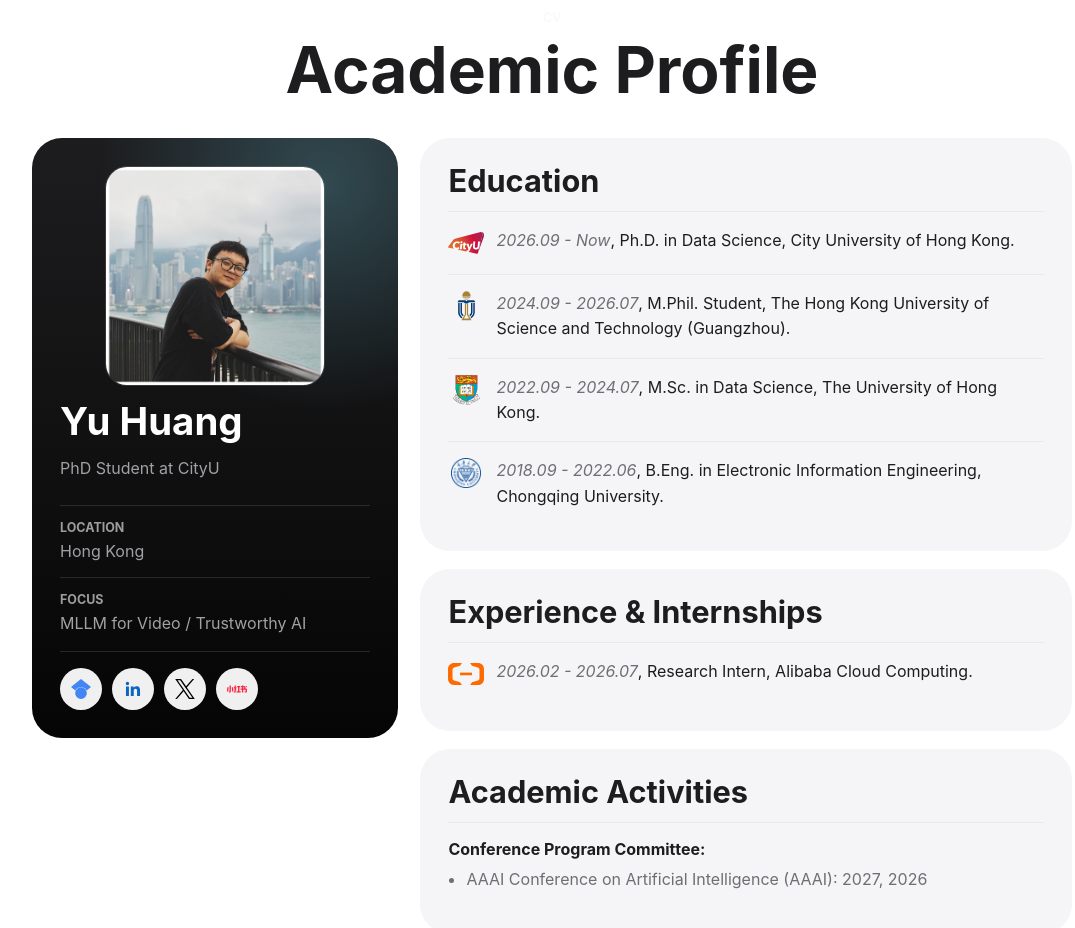
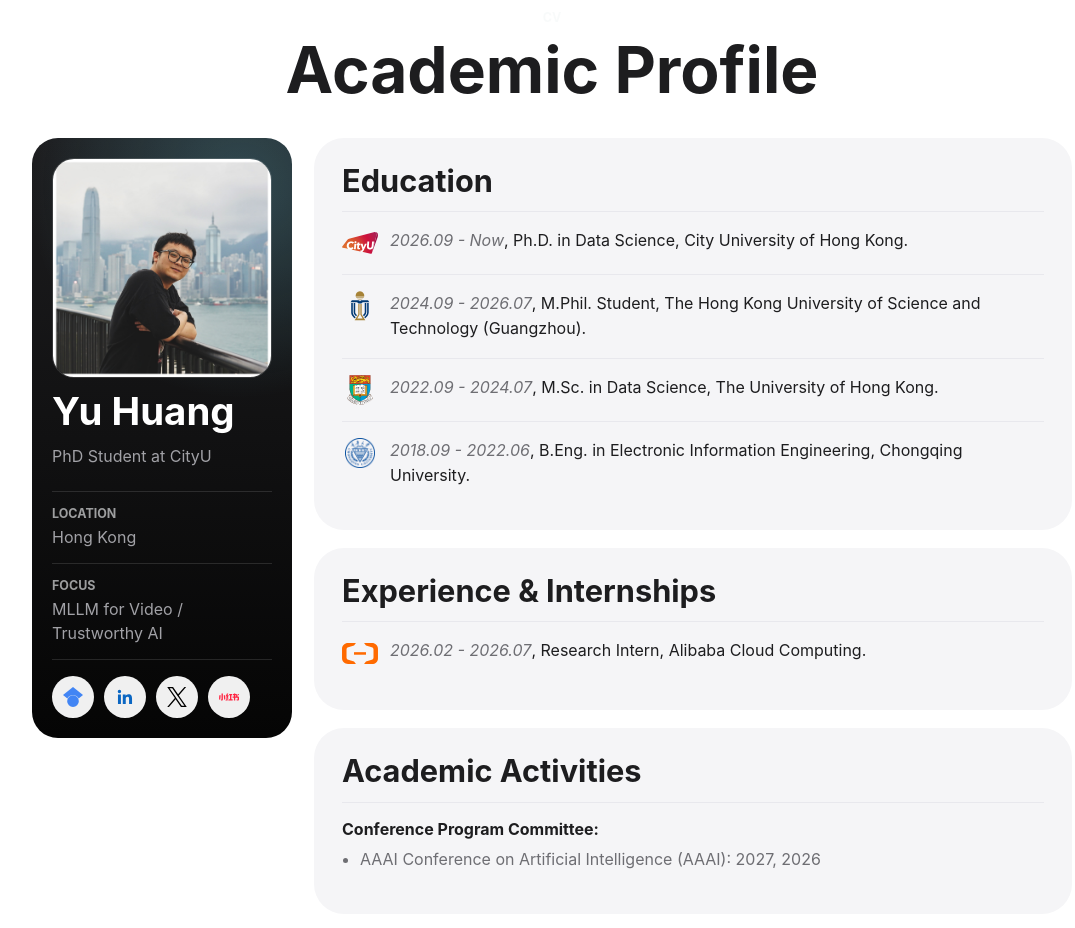
Before and after one commit to hardenyu21/hardenyu21.github.io, a React (Vite) app: page / in a window 1280 px wide. Shown: the part 3580-4508 px from the top of the page, without its empty margins (88-1163 px from the left). Built offline with nearby package versions, Linux system fonts and the light colour scheme.

Commit message:
Compact profile card and refresh photo asset

```diff
--- a/content/cv.json
+++ b/content/cv.json
@@ -2,7 +2,7 @@
   "headline": "PhD Student at CityU",
   "location": "Hong Kong",
   "photo": {
-    "src": "/profile/yu-huang.jpg",
+    "src": "/profile/yu-huang-hong-kong.jpg",
     "alt": "Portrait of Yu Huang"
   },
   "profileLinks": [
--- a/src/styles/layout.css
+++ b/src/styles/layout.css
@@ -468,7 +468,7 @@ main {
 
 .cv-layout {
   display: grid;
-  grid-template-columns: minmax(260px, 0.36fr) minmax(0, 0.64fr);
+  grid-template-columns: 260px minmax(0, 1fr);
   gap: 22px;
   max-width: 1040px;
   margin: 0 auto;
@@ -478,10 +478,12 @@ main {
   position: sticky;
   top: 78px;
   display: grid;
+  width: min(260px, 100%);
+  justify-self: center;
   align-self: start;
-  gap: 16px;
-  padding: 28px;
-  border-radius: 30px;
+  gap: 14px;
+  padding: 20px;
+  border-radius: 26px;
   color: #f5f5f7;
   background:
     radial-gradient(circle at 80% 8%, rgba(118, 221, 245, 0.24), transparent 36%),
```
Also changed, not shown: public/profile/yu-huang-hong-kong.jpg (renamed from public/profile/yu-huang.jpg).
